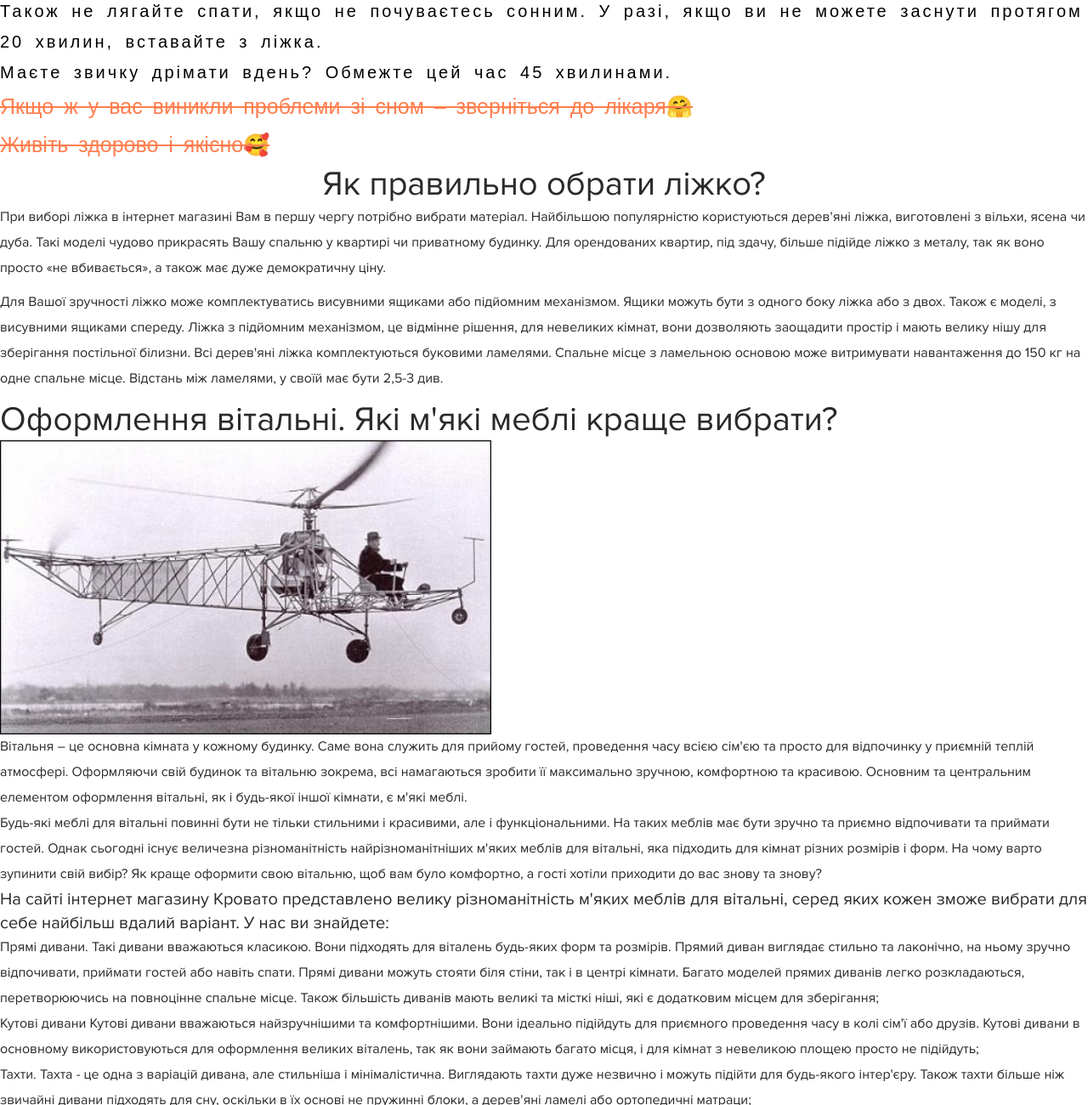
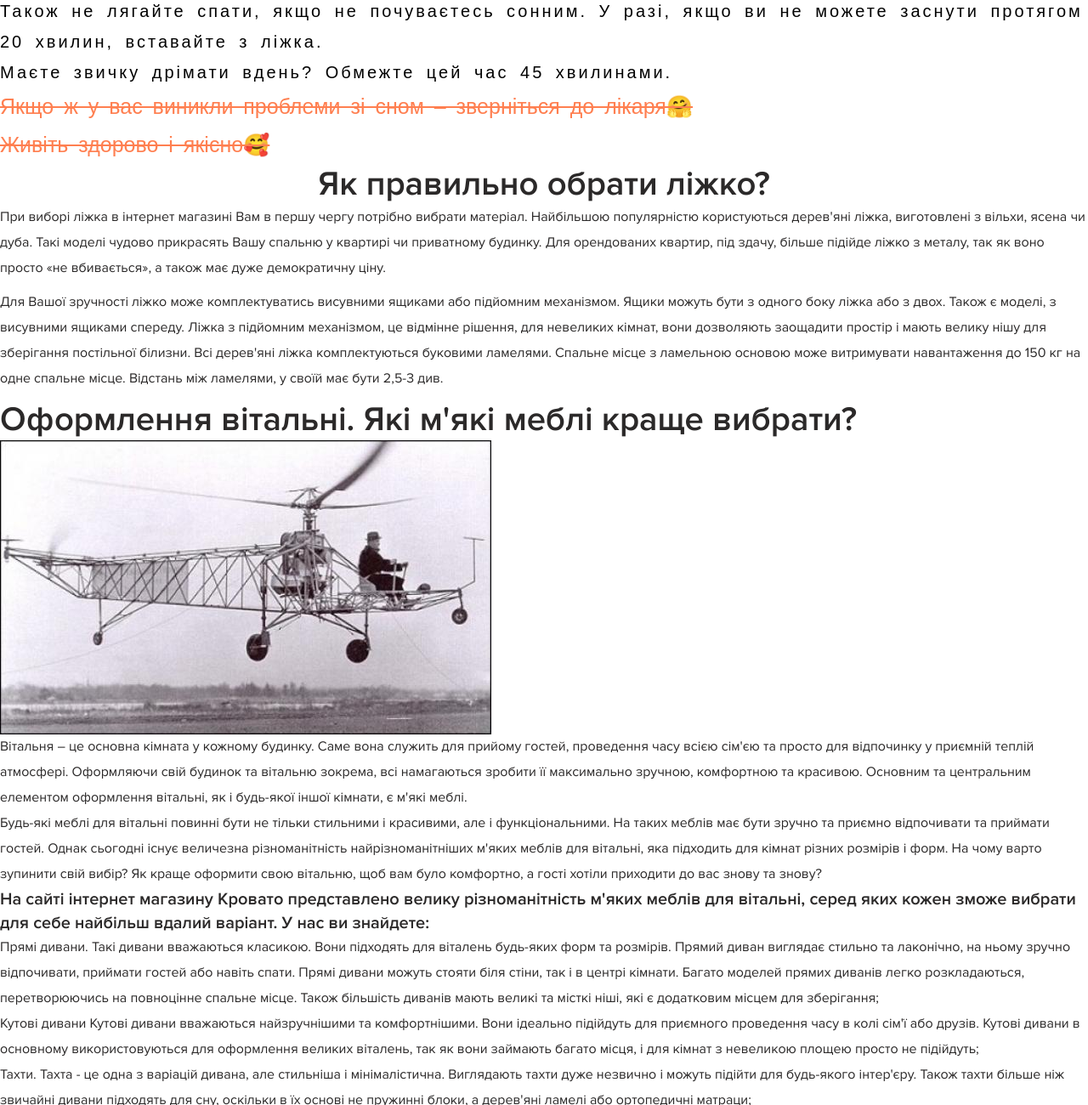
Before and after one commit to evgeniabr/lessons, a plain HTML site: page lesson_4/index.html in a window 1280 px wide. Shown: the part 926-2226 px from the top of the page at 85% size. Drawn offline with Linux system fonts and the light colour scheme; files whose address does not match are found by name; a web font is replaced by a local one.

Commit message:
Add files via upload

```diff
--- a/lesson_4/css/style.css
+++ b/lesson_4/css/style.css
@@ -79,7 +79,7 @@ text-decoration-color: cornflowerblue;
 }
 .main-title{
    font-family: "Proxima Nova", sans-serif;
-   font-weight: 400;
+   font-weight: 600;
    font-style: normal;
    font-size: 40px;
    color: #2b2929;
@@ -101,7 +101,7 @@ text-decoration-color: cornflowerblue;
    font-family: "Proxima Nova", sans-serif;
    font-size: 40px;
    font-style: normal;
-   font-weight: 400;
+   font-weight: 600;
    color: #2b2929;
    letter-spacing: 0;
    line-height: 120%;
@@ -116,11 +116,11 @@ text-decoration-color: cornflowerblue;
    line-height: 187.5%;
    letter-spacing: 0;
 }
-.content-block h3{
+.content-block > h3{
    font-family: "Proxima Nova", sans-serif;
    font-size: 20px;
    font-style: normal;
-   font-weight: 400;
+   font-weight: 600;
    color: #2b2929;
    line-height: 140%;
    letter-spacing: 0;
```
